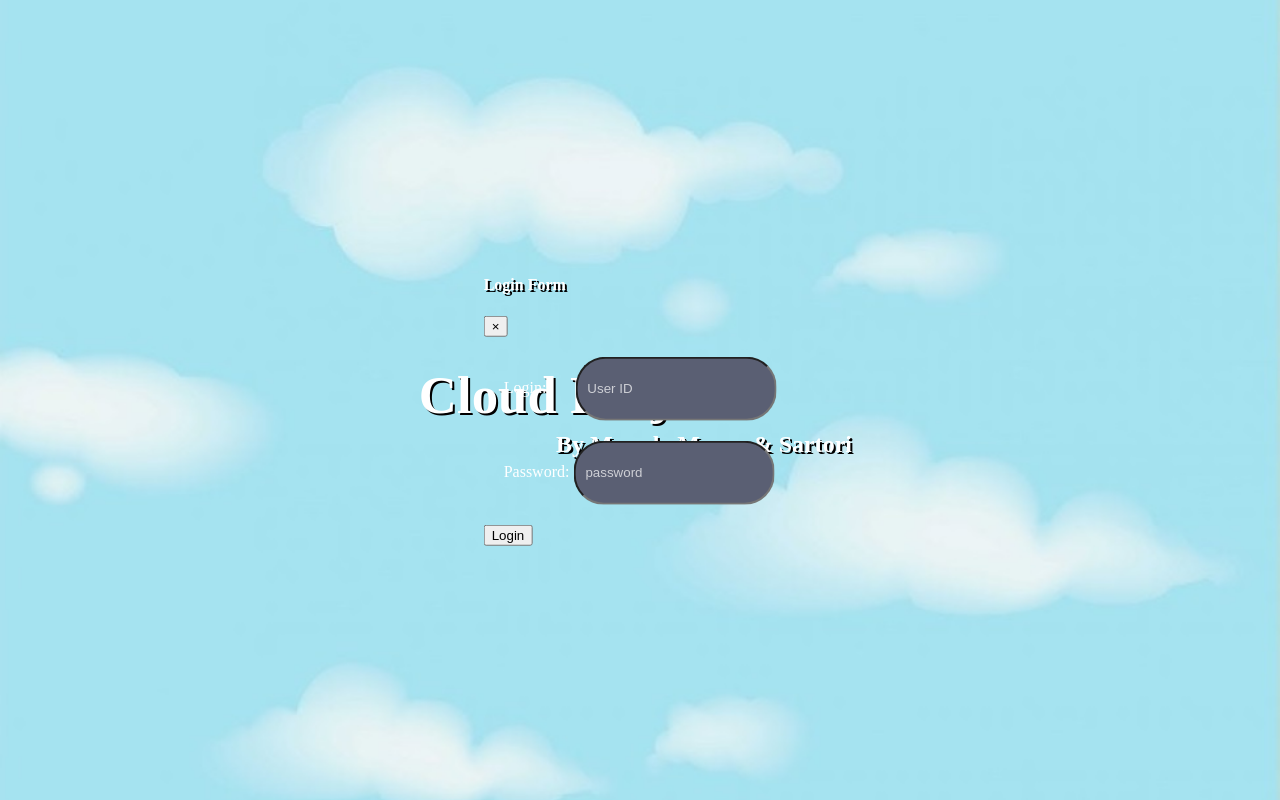
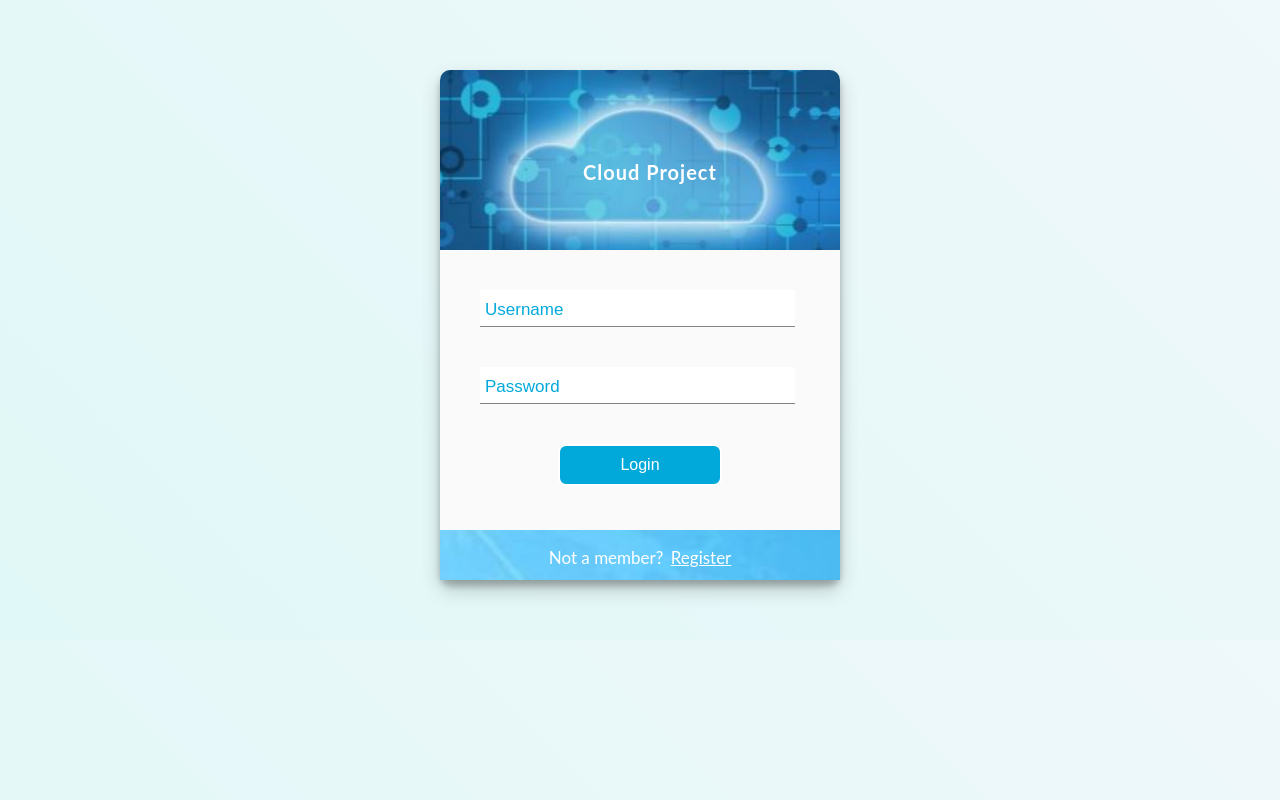
Before and after one commit to AnielleMacedo/Repository_PHP_Zimuel_Exercises, a PHP site: page /login2.php in a window 1280 px wide. Run offline with PHP 8.4, Linux system fonts and the light colour scheme.

Commit message:
project update

```diff
--- a/cloud_project/index.php
+++ b/cloud_project/index.php
@@ -1,5 +1,4 @@
 <?php
-//Pagina index raiz do projeto que redireciona para o login
-//ver como redirecionar pp login sempre chamando index como prima pagina
-require_once('login.php');
+//Page index del progetto chiama presentation
+require_once('presentation.php');
 ?>
--- a/cloud_project/login2.php
+++ b/cloud_project/login2.php
@@ -1,50 +1,40 @@
 <!DOCTYPE html>
-<html>
+<html lang="pt-br" >
 <head>
-	<title>Login</title>
+  <meta charset="UTF-8">
+  <title>Login</title>
+  <link rel="stylesheet" type="text/css" href="./style/style_login2.css">
 
-	<link rel="stylesheet" href="style/style_login2.css">
+<!--  <meta name="viewport" content="width=device-width, initial-scale=1"><link rel='stylesheet' href='https://maxcdn.bootstrapcdn.com/font-awesome/4.6.3/css/font-awesome.min.css'><link rel="stylesheet" href="./style.css">-->
+
 </head>
 <body>
 
+<div class="containerlogin">
+  <div id="header">
+    <div id="cloud-head"><h1>Cloud Project</h1></div>
+  </div>
 
-	<h1 class="F_title" >Cloud Project</h1>
-	<h2 class="S_title">By Macedo Mason & Sartori</h2>
-<div class="login-div">
-<br><br>
-<a  class="login-btn" data-toggle="modal" data-target="#pop_login">
-  Go here!
-</a>
-</div>
-<div class="modal" id="pop_login">
-  <div class="modal-dialog ">
-    <div class="modal-content bg-dark">
-
-    	<!-- Modal Header -->
-      <div class="modal-header">
-        <h4 class="modal-title">Login Form</h4>
-        <button type="button" class="close" data-dismiss="modal">&times;</button>
-      </div>
-
-      <!-- Modal body -->
-      <div class="modal-body">
-      <form>
-        <div class="input-div">
-          <label class="ac_label" for="ac">Login:</label>
-          <input id="ac" class="input-cell" type="text" placeholder="User ID" required></input></div>
-        <div class="input-div">
-          <label class="pw_label" for="pw">Password:</label>
-        <input class="input-cell" id="pw"  type="password" placeholder="password" required></input>
-      </div>
-      <div class="w-100 text-right">
-        <input type="submit" class="btn btn-dark" value="Login"/></div>
-        </form>
-      </div>
-
-
+  <form name="LoginForm" class="account_form" method="" action="">
+    <div class="group">
+      <input type="text" name="username" id="username" required>
+      <!--<span class="highlight"></span>-->
+      <span class="line"></span>
+      <label>Username</label>
     </div>
+    <div class="group">
+      <input type="password" name="password" id="password" autocomplete="off" required>
+      <!--<span class="highlight"></span>-->
+      <span class="line"></span>
+      <label>Password</label>
+    </div>
+    <button type="submit" name="login" class="submit">Login</button>
+  </form>
+  <div id="footer">
+    <p>Not a member? <a href="register.php" class="register">Register</a></p>
   </div>
 </div>
 
+
 </body>
 </html>
--- a/cloud_project/logout.php
+++ b/cloud_project/logout.php
@@ -4,9 +4,9 @@ session_start();
 if(isset($_SESSION["username"]))
 {
 	session_destroy();
-	echo "<script>location.href='login.php'</script>";
+	echo "<script>location.href='presentation.php'</script>";
 }else{
-	echo "<script>location.href='login.php'</script>";
+	echo "<script>location.href='presentation.php'</script>";
 }
 
 ?>
--- a/cloud_project/script/script_login.js
+++ b/cloud_project/script/script_login.js
@@ -1,4 +1,4 @@
-//sobe e desce com form
+//sale scendi form
 $('#password').focusin(function(){
 $('form').addClass('up')
 });
@@ -6,7 +6,7 @@ $('#password').focusout(function(){
 $('form').removeClass('up')
 });
 
-// movimento olhos
+// movimento occhi
 $(document).on( "mousemove", function( event ) {
 var dw = $(document).width() / 15;
 var dh = $(document).height() / 15;
--- a/cloud_project/style/style_login2.css
+++ b/cloud_project/style/style_login2.css
@@ -1,96 +1,192 @@
+body {
+  /*background: linear-gradient(75deg, #2980b9, #2c3e50) top left fixed; /*cria gradiente de cores no fundo*/
+   background-image: linear-gradient(45deg, #E0F8F7, #EFF8FB);
+   margin-top: 30px;
+   font-family: sans-serif;
+}
+
+/* div finestra principal*/
+.containerlogin {
+  position: relative;
+  margin: auto;
+  margin-bottom: 100px;
+  height: 510px;
+  width: 400px;
+  top: 40px;
+  left: 0;
+  right: 0;
+  z-index: 200;
+  border-radius: 10px;
+  background:#FAFAFA;
+  box-shadow: 0 10px 20px rgba(0, 0, 0, 0.19), 0 6px 6px rgba(0, 0, 0, 0.23);
+}
+
+.containerlogin a:hover {
+  text-decoration: underline;
+}
+
+/*imagem superior*/
+.containerlogin #header {
+  background-image: url("./../images/nuvem.jpg");
+  background-size: cover;
+  border-radius: 10px 10px 0px 0px;
+  position: relative;
+  height: 180px;
+  width: 100%;
+  margin-top: 0px;
+}
+
+/*cloud project escrita*/
+.containerlogin #header #cloud-head h1 {
+  font-size: 20px;
+  font-family: lato;
+  letter-spacing: 1px;
+  padding-top: 55px;
+  text-align: center;
+  margin-left: 20px;
+  margin-top: 0;
+  font-weight: bold;
+  color: white;
+  line-height: 95px;
+}
+
+/*user e pwd*/
+.containerlogin form .group {
+  position: relative;
+  margin-top: 40px;  /*margem top do username*/
+  margin-left: 40px;
+
+}
+
+/*input user*/
+.containerlogin form .group input {
+  font-size: 14px; /*cor input utente*/
+  padding: 10px 10px 10px 5px;
+  display: block;
+  width: 300px;
+  border: none;
+  border-bottom: 1px solid #848484; /*dimensao riga*/
+}
+
+.containerlogin form .group input:focus {
+  outline: none; /*elimino borda*/
+}
+
+.containerlogin form .group input:focus ~ label, .containerlogin form .group input:valid ~ label {
+  top: -20px;
+  font-size: 14px;
+  color: #00BFFF; /*color after click*/
+}
+
+.containerlogin form .group input:focus ~ .line:before, .containerlogin form .group input:focus ~ .line:after {
+  width: 50%; /*largura focus*/
+}
+
+/*.containerlogin form .group input:focus ~ .highlight {
+  -webkit-animation: inputHighlighter 0.3s ease;
+  animation: inputHighlighter 0.3s ease;
+}*/
 
 
-body{
-  background-image:url("./../images/cloud_back.jpg");
-  background-size:cover;
-  color:#FFF;
-}
-::placeholder {
-  color: #FFF;
-  opacity: 0.7;
+.containerlogin form .group .line {
+  position: relative;
+  display: block;
+  width: 315px;
 }
 
-.F_title{
+/*dimensione colore riga after*/
+.containerlogin form .group .line:before, .containerlogin form .group .line:after {
+  content: '';
+  height: 2px;
+  width: 0;
+  bottom: 1px;
   position: absolute;
-  transform: translate(-50%, -50%);
-  top:45%;
-  left:45%;
-  font-size:3.3rem;
-  text-shadow: 2px 2px #000000;
-  animation: left_fade_in 1s linear;
+  background: #01A9DB;
+  transition: 0.2s ease all;
+  -moz-transition: 0.2s ease all;
+  -webkit-transition: 0.2s ease all;
 }
-.S_title{
+
+.containerlogin form .group .line:before {
+  left: 50%;
+}
+.containerlogin form .group .line:after {
+  right: 50%;
+}
+
+/*labels user e pwd*/
+.containerlogin form .group label {
+  color: #01A9DB;
+  font-size: 17px;
+  font-weight: 300;
   position: absolute;
-  transform: translate(-50%, -50%);
-  top:53%;
-  left:55%;
-  font-size:1.5rem;
-  text-shadow: 2px 2px #000000;
-  animation: right_fade_in 2s linear;
+  pointer-events: none;
+  left: 5px;
+  top: 10px;
+  transition: 0.2s ease all;
+  -moz-transition: 0.2s ease all;
+  -webkit-transition: 0.2s ease all;
 }
-.login-btn{
-  outline:none;
+
+/*DIV formato BOTAO login*/
+.containerlogin form button {
+  background-color: #01A9DB; /*cor botao*/
+  border: 2px solid #fff;
+  border-radius: 8px;
+  color: white;
+  font-size: 16px;
+  margin: 40px auto  0 auto;
+  padding: 10px 60px;
+  display: block;
+}
+
+/*ANIMACAO BOTAO LOGIN*/
+.containerlogin form button:hover, .containerlogin form button:focus {
+  background-color: #2ECCFA;
+  border-color: #F2F2F2;
+  outline: none;
+  color: white; /*hover azul*/
+  font-weight: bold;
+  font-size: 15px;
+}
+
+.containerlogin #footer{
+  width: 100%;
+  height: 50px;
+  background-image: url("./../images/footer2.jpg");
+  background-size: cover;
   position: absolute;
-  transform: translate(-50%, -50%);
-  top:60%;
-  left:50%;
-  animation: login 0.5s infinite;
+  bottom: 0;
+  color: white;
 }
-.login-div{
-  cursor:pointer;
-  animation: fade_in 3s linear;
+.containerlogin #footer p a {
+  margin-left: 3px;
+  color: white;
 }
-.modal-dialog {
-  position: absolute;
-  transform: translate(-50%, -50%)!important;
-  top:50%;
-  left:50%;
-  animation: fade_in 0.5s linear;
+
+/*not a member register*/
+.containerlogin p {
+  font-size: 17px;
+  text-align: center;
+  font-family: lato;
 }
-.modal-title{
-  text-shadow:2px 2px #000;
-}
-.input-cell{
-  height: 40px;
-  padding: 10px;
-  background: #5A5F73;
-  border-radius: 30px;
-  outline:none;
-}
-.input-div{
-  margin:20px;
-}
-.modal-content{
-  margin: 0px 20px;
-}
-.ac_label{
-  margin-right: 25px;
-}
-@keyframes left_fade_in{
-  0%{
-    opacity:0;
-    left:40%;
+
+/* Animazioni
+@-webkit-keyframes inputHighlighter {
+  from {
+    background: #ff8800;
+  }
+  to {
+    width: 0;
+    background: transparent;
   }
 }
-
-@keyframes right_fade_in{
-  0% {
-    opacity:0;
-    left:60%;
+@keyframes inputHighlighter {
+  from {
+    background: #ff8800;
   }
-  50%{
-    opacity:0;
-    left:60%;
+  to {
+    width: 0;
+    background: transparent;
   }
-}
-
-@keyframes login{
-  from {
-    opacity:0;
-  }
-}
-@keyframes fade_in{
-  from{
-    opacity:0;
-  }
-}
+}*/
```
Also changed, not shown: cloud_project/READ_ME.txt (+12 -9 lines), cloud_project/db/cloud.sql (+14 -20 lines), cloud_project/db/connection.php (added, +11 -0 lines), cloud_project/homepage.php (+9 -10 lines), cloud_project/login.php (+5 -11 lines), cloud_project/presentation.php (added, +18 -0 lines), cloud_project/register.php (+11 -12 lines), cloud_project/style/style_presentation.css (added, +81 -0 lines), cloud_project/style/style_register.css (+1 -37 lines), cloud_project/teste.php (deleted, +0 -105 lines), cloud_project/images/connection.JPG (added), cloud_project/images/footer2.JPG (added), cloud_project/images/nuvem.JPG (added).
